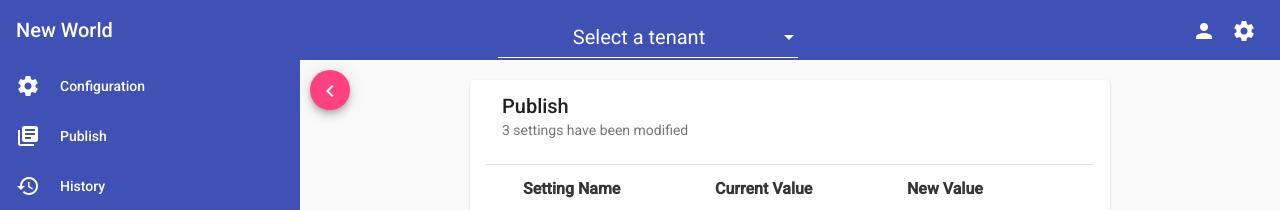
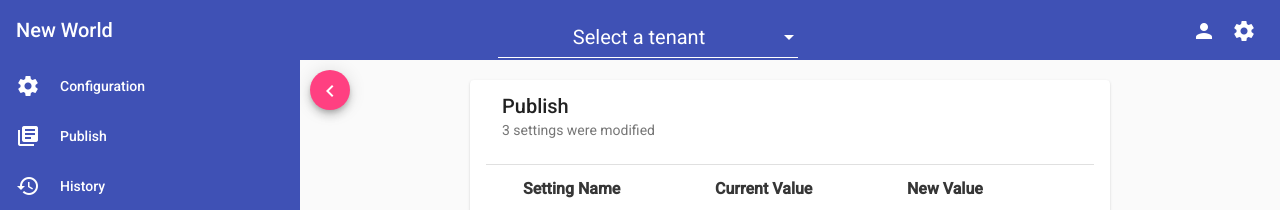
Before and after one commit to NWMSOEConfig/insight, an Angular app in the folder Insight/InsightApp/: page /publish in a window 1280 px wide. Shown: the top 210 px of the page. Built offline with nearby package versions, Linux system fonts and the light colour scheme.

Commit message:
better display settings modified count

```diff
--- a/Insight/InsightApp/src/app/publish-page/publish-page.component.html
+++ b/Insight/InsightApp/src/app/publish-page/publish-page.component.html
@@ -4,8 +4,8 @@
       <mat-card-title>Publish</mat-card-title>
       <mat-card-subtitle>
         <div>
-          <span id="settingsCount">{{ settings.length }}</span> settings have
-          been modified
+          <span id="settingsCount">{{ settings.length }}</span>
+          {{ settings.length === 1 ? "setting was" : "settings were" }} modified
         </div>
       </mat-card-subtitle>
     </mat-card-header>
@@ -14,7 +14,9 @@
       <!-- List -->
       <mat-action-list disableRipple="true">
         <mat-divider></mat-divider>
-        <i *ngIf="settings.length === 0" id="noQueue">No queued changes could be found.</i>
+        <i *ngIf="settings.length === 0" id="noQueue"
+          >No queued changes could be found.</i
+        >
         <mat-list-item
           id="yesQueue"
           *ngIf="settings.length !== 0"
```
